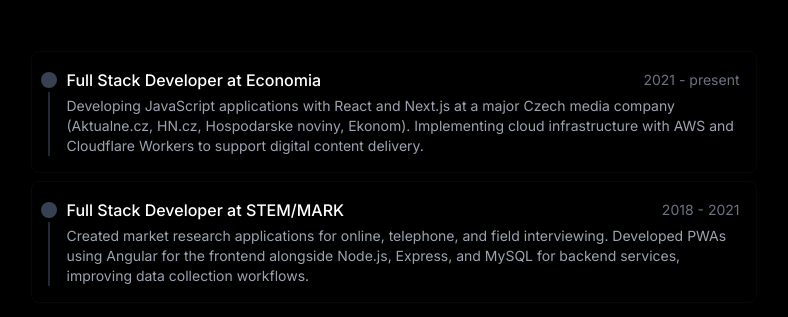
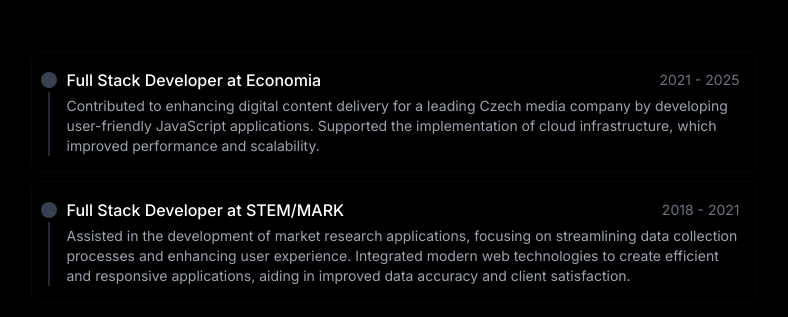
Before and after one commit to rajtslegr/rajtslegr.dev, a Next.js app: page / in a window 1280 px wide. Shown: the part 483-800 px from the top of the page, without its empty margins (246-1034 px from the left). Built offline with nearby package versions, Linux system fonts and the light colour scheme.

Commit message:
:lipstick: Minor stylistic changes

```diff
--- a/src/components/last-fm/LastFmItem.tsx
+++ b/src/components/last-fm/LastFmItem.tsx
@@ -38,7 +38,7 @@ const LastFmItem = ({ track }: LastFmItemProps) => {
             />
             {track['@attr']?.nowplaying && (
               <span className="absolute -right-1 -top-1 flex size-5 items-center justify-center rounded-full bg-black text-white dark:bg-white dark:text-black">
-                <PlayIcon className="size-3" />
+                <PlayIcon className="ml-0.5 size-3" />
               </span>
             )}
           </div>
--- a/src/components/post/ProgressBar.tsx
+++ b/src/components/post/ProgressBar.tsx
@@ -5,7 +5,7 @@ const ProgressBar = () => {
 
   return (
     <motion.div
-      className="bar top-0 h-1 origin-left bg-gradient-to-r from-blue-500 via-purple-500 to-pink-500"
+      className="bar top-0 h-1 origin-left bg-gradient-to-r from-gray-800 via-gray-900 to-black"
       style={{ scaleX: scrollYProgress }}
     />
   );
--- a/src/data/timeline.ts
+++ b/src/data/timeline.ts
@@ -2,17 +2,15 @@ import { TimelineData } from '@/types/entities';
 
 export const timelineData: TimelineData[] = [
   {
-    timeRange: '2021 - present',
+    timeRange: '2021 - 2025',
     job: 'Full Stack Developer at Economia',
     description:
-      'Developing JavaScript applications with React and Next.js at a major Czech media company (Aktualne.cz, HN.cz, Hospodarske noviny, Ekonom). Implementing cloud infrastructure with AWS and Cloudflare Workers to support digital content delivery.',
+      'Contributed to enhancing digital content delivery for a leading Czech media company by developing user-friendly JavaScript applications. Supported the implementation of cloud infrastructure, which improved performance and scalability.',
   },
   {
     timeRange: '2018 - 2021',
     job: 'Full Stack Developer at STEM/MARK',
     description:
-      'Created market research applications for online, telephone, and field interviewing. Developed PWAs using Angular for the frontend alongside Node.js, Express, and MySQL for backend services, improving data collection workflows.',
+      'Assisted in the development of market research applications, focusing on streamlining data collection processes and enhancing user experience. Integrated modern web technologies to create efficient and responsive applications, aiding in improved data accuracy and client satisfaction.',
   },
 ];
-
-export default timelineData;
```
